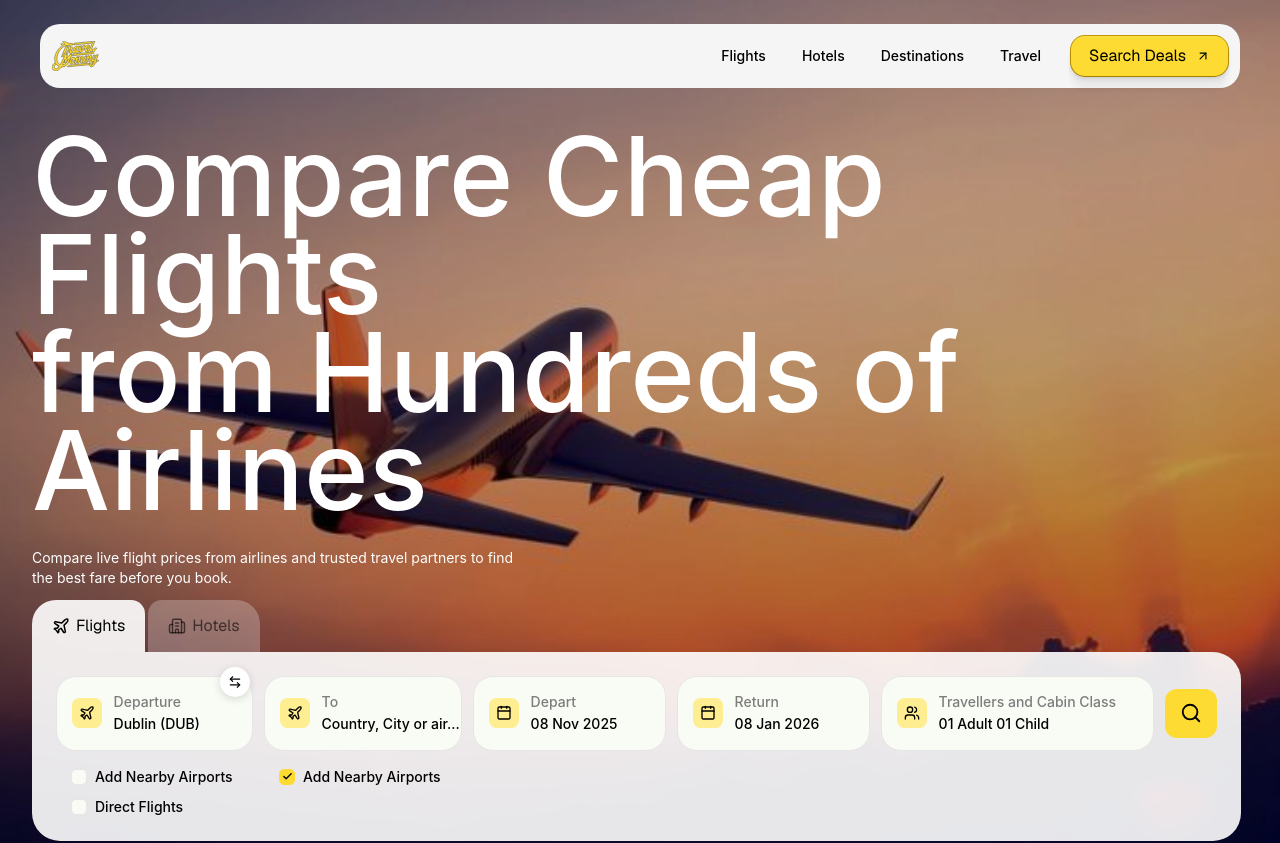
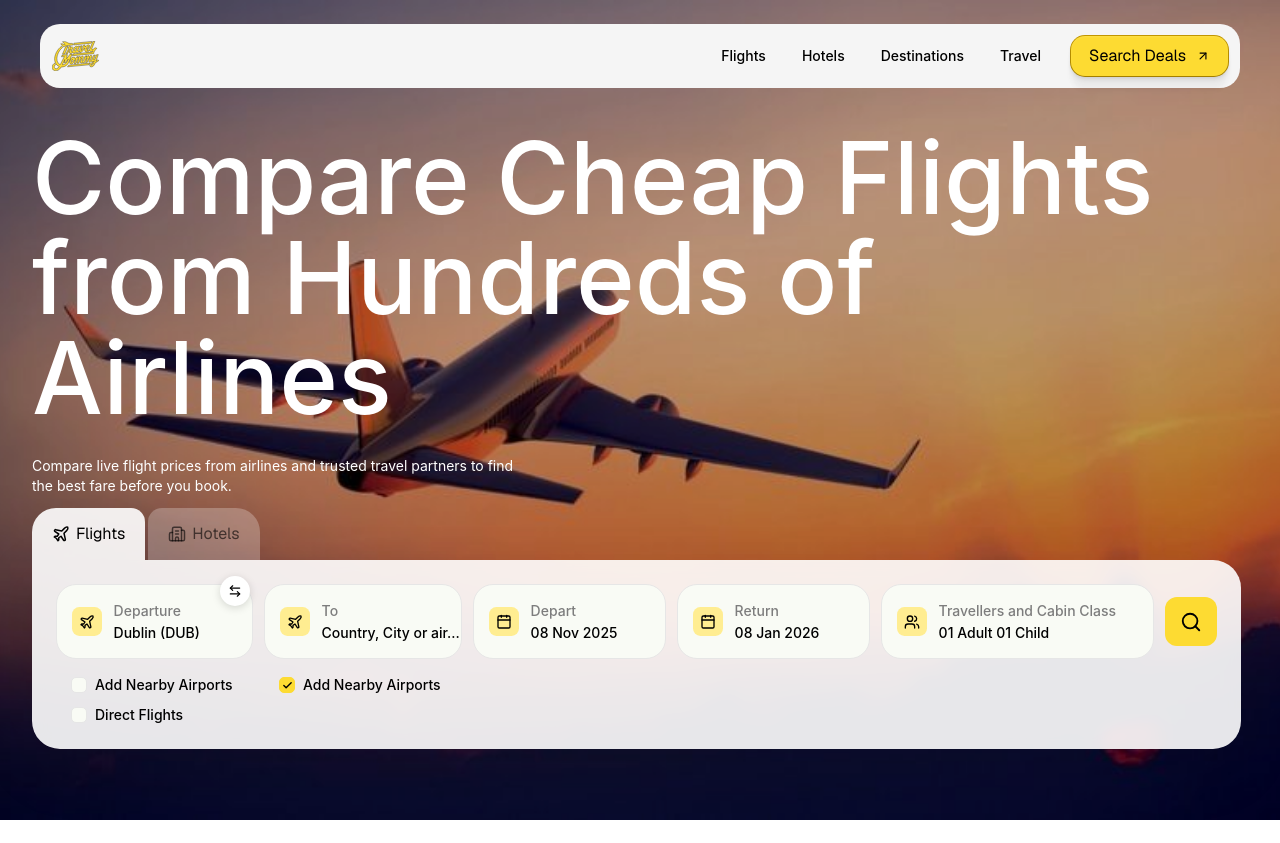
Before and after one commit to ahsan693/Travel-Agency, a Next.js app: page /flight in a window 1280 px wide. Shown: the top 843 px of the page. Built offline with nearby package versions, Linux system fonts and the light colour scheme.

Commit message:
flight  page added

```diff
--- a/app/flight/page.tsx
+++ b/app/flight/page.tsx
@@ -194,8 +194,8 @@ function HeroDesktop() {
       <div className="relative z-10 flex w-full max-w-[1280px] flex-col px-8 pb-[48px] pt-[28px]">
 
         {/* Display XXL/XL */}
-        <h1 className="font-sans text-[72px] font-medium leading-none text-white xl:text-[110px] xl:leading-[0.89]">
-          <span className="block">Compare Cheap Flights</span>
+      <h1 className="w-full max-w-[1400px] font-sans text-[60px] font-medium leading-[0.89] text-white xl:text-[100px] xl:leading-[100px]">
+      <span className="block">Compare Cheap Flights</span>
           <span className="block">from Hundreds of Airlines</span>
         </h1>
 
```
